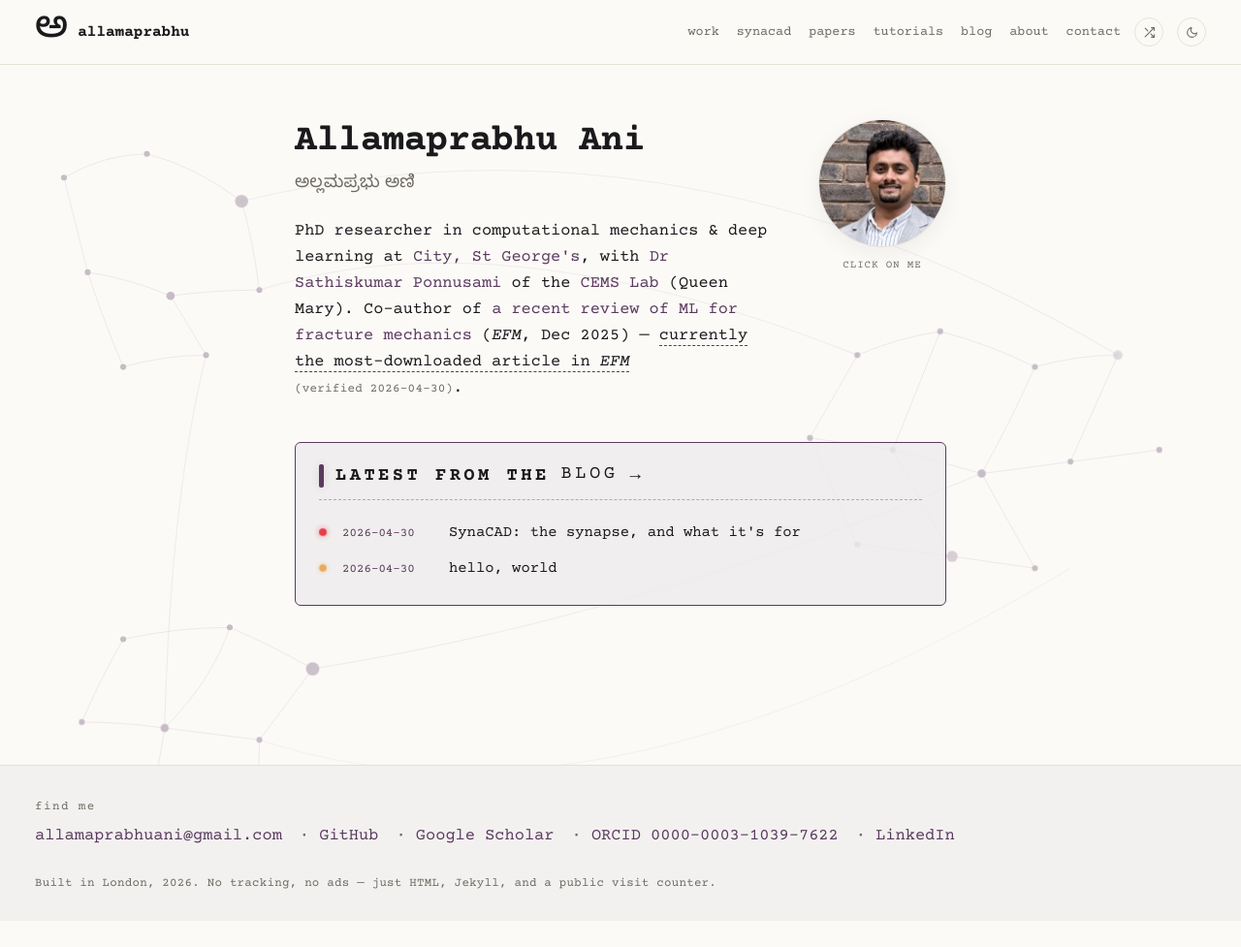
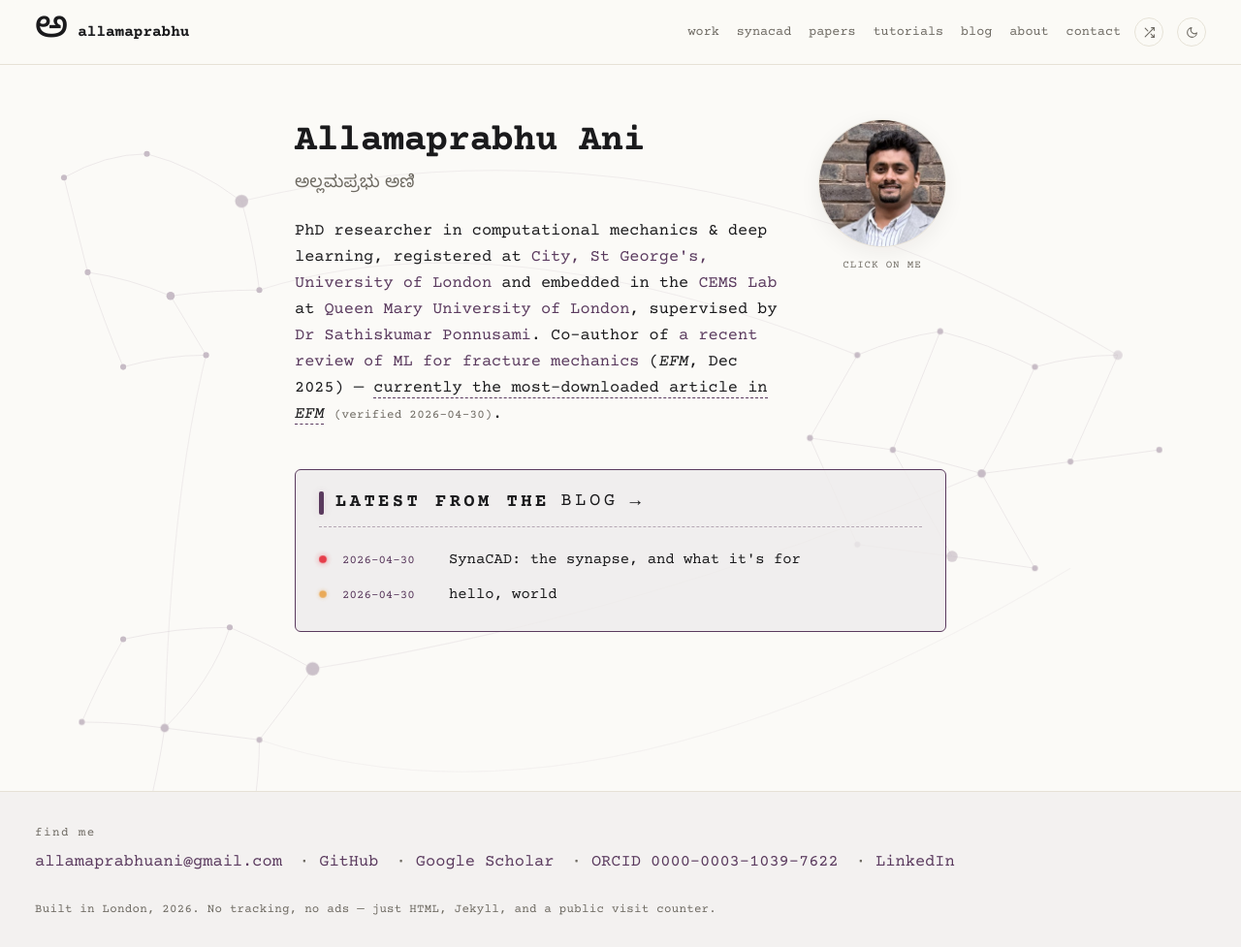
Before and after one commit to allamaprabhuani/allamaprabhuani.github.io, a Jekyll site: the page built from index.html, in a window 1280 px wide and 977 px high. Shown: the whole window at 97% size. Built offline with Jekyll 4.4.1, drawn with Linux system fonts in a browser that asks for light colours.

Commit message:
Add Queen Mary affiliation; fix upvote '·' freeze on uninitialized keys
- Hero tag now names both City, St George's (registered) and Queen Mary
  (CEMS Lab, where the PhD work happens) with the QMUL SEMS URL.
- JSON-LD affiliation promoted to an array of both institutions so search
  engines and ORCID consumers see the dual affiliation.
- Upvote counters: counterapi v1 returns 400 'record not found' until a
  key is first incremented; the old code left the placeholder '·' in
  that case (looked frozen). Default to 0 on any non-numeric response,
  and ship initial markup as 0 so the button never displays '·'.

```diff
--- a/index.html
+++ b/index.html
@@ -1,7 +1,7 @@
 ---
 layout: default
 landing: true
-description: A scrapbook of work, half-finished ideas, and tools. PhD researcher at City, St George's. Currently building SynaCAD.
+description: A scrapbook of work, half-finished ideas, and tools. PhD researcher at City, St George's, University of London and the CEMS Lab at Queen Mary University of London. Currently building SynaCAD.
 ---
 
 <!-- JSON-LD Person schema -->
@@ -15,10 +15,19 @@ description: A scrapbook of work, half-finished ideas, and tools. PhD researcher
   "image": "https://allamaprabhuani.github.io/assets/me.jpg",
   "email": "allamaprabhuani@gmail.com",
   "jobTitle": "Doctoral Researcher",
-  "affiliation": {
-    "@type": "CollegeOrUniversity",
-    "name": "City, St George's, University of London"
-  },
+  "affiliation": [
+    {
+      "@type": "CollegeOrUniversity",
+      "name": "City, St George's, University of London",
+      "url": "https://www.city.ac.uk/"
+    },
+    {
+      "@type": "CollegeOrUniversity",
+      "name": "Queen Mary University of London",
+      "url": "https://www.qmul.ac.uk/sems/",
+      "department": "School of Engineering and Materials Science (CEMS Lab)"
+    }
+  ],
   "knowsAbout": ["Computational Mechanics", "Phase-Field Fracture", "Deep Learning", "PyTorch", "Bruhn structural analysis", "GD&T", "Composite materials", "Neural Operators", "Physics-Informed Neural Networks", "Fracture Mechanics"],
   "worksFor": {
     "@type": "CollegeOrUniversity",
@@ -112,7 +121,7 @@ description: A scrapbook of work, half-finished ideas, and tools. PhD researcher
     <div class="hero-text">
       <h1>Allamaprabhu Ani</h1>
       <p class="kannada" lang="kn" aria-label="Allamaprabhu Ani in Kannada">ಅಲ್ಲಮಪ್ರಭು ಅಣಿ</p>
-      <p class="tag">PhD researcher in computational mechanics &amp; deep learning at <a href="https://www.city.ac.uk/">City, St George's</a>, with <a href="https://www.saponnusami.com/">Dr Sathiskumar Ponnusami</a> of the <a href="https://github.com/CEMS-Lab">CEMS Lab</a> (Queen Mary). Co-author of <a href="https://www.sciencedirect.com/science/article/pii/S0013794425009798">a recent review of ML for fracture mechanics</a> (<i>EFM</i>, Dec 2025) &mdash; <span class="proof-hover" tabindex="0">currently the most-downloaded article in <i>EFM</i><img class="proof-img" data-src="/assets/efm-most-downloaded.png" alt="Screenshot of Engineering Fracture Mechanics Most Downloaded list with this paper at #1, captured 2026-04-30" loading="lazy"></span> <span class="proof-stamp">(verified 2026-04-30)</span>.</p>
+      <p class="tag">PhD researcher in computational mechanics &amp; deep learning, registered at <a href="https://www.city.ac.uk/">City, St George's, University of London</a> and embedded in the <a href="https://github.com/CEMS-Lab">CEMS Lab</a> at <a href="https://www.qmul.ac.uk/sems/">Queen Mary University of London</a>, supervised by <a href="https://www.saponnusami.com/">Dr Sathiskumar Ponnusami</a>. Co-author of <a href="https://www.sciencedirect.com/science/article/pii/S0013794425009798">a recent review of ML for fracture mechanics</a> (<i>EFM</i>, Dec 2025) &mdash; <span class="proof-hover" tabindex="0">currently the most-downloaded article in <i>EFM</i><img class="proof-img" data-src="/assets/efm-most-downloaded.png" alt="Screenshot of Engineering Fracture Mechanics Most Downloaded list with this paper at #1, captured 2026-04-30" loading="lazy"></span> <span class="proof-stamp">(verified 2026-04-30)</span>.</p>
     </div>
     <!-- Replace assets/me.jpg with a 400x400 face crop. -->
     <div class="hero-photo">
@@ -255,12 +264,12 @@ description: A scrapbook of work, half-finished ideas, and tools. PhD researcher
   <h2>roadmap</h2>
   <p class="muted">A public to-do list. Upvote the things you want me to ship next, the count is real and lives forever (one vote per browser; honor system).</p>
   <ul class="stack bucket-list">
-    <li><span class="bucket-text"><span class="roadmap-target">2026</span><a href="https://allamaprabhuani.github.io/synacad/">SynaCAD</a> v1.0, open-source, that any engineering student in the world can run locally to design and certify a real part.</span> <button class="upvote" data-key="synacad-v1" aria-label="Upvote: SynaCAD v1.0"><span class="up-arrow">▲</span> <span class="up-count">·</span></button></li>
-    <li><span class="bucket-text"><span class="roadmap-target">2027+</span>A foundation model for fracture, trained on millions of GPU-hours of validated physics simulations, deployed as a public service.</span> <button class="upvote" data-key="fracture-foundation" aria-label="Upvote: Fracture foundation model"><span class="up-arrow">▲</span> <span class="up-count">·</span></button></li>
-    <li><span class="bucket-text"><span class="roadmap-target">someday</span>A short open video series explaining Bruhn, Niu and ESDU page by page, in the way I wish they had been explained to me.</span> <button class="upvote" data-key="bruhn-niu-esdu-videos" aria-label="Upvote: Bruhn / Niu / ESDU video series"><span class="up-arrow">▲</span> <span class="up-count">·</span></button></li>
-    <li><span class="bucket-text"><span class="roadmap-target">someday</span>An open dataset of GD&amp;T mistakes from production drawings, the wrong tolerances, the unholdable callouts, the things that cost hours on the shop floor.</span> <button class="upvote" data-key="gdt-mistakes-dataset" aria-label="Upvote: GD&T mistakes dataset"><span class="up-arrow">▲</span> <span class="up-count">·</span></button></li>
-    <li><span class="bucket-text"><span class="roadmap-target">someday</span>A small library of solved Bruhn problems with code, for every junior stress engineer Googling at 2am.</span> <button class="upvote" data-key="solved-bruhn-library" aria-label="Upvote: Solved Bruhn library"><span class="up-arrow">▲</span> <span class="up-count">·</span></button></li>
-    <li><span class="bucket-text"><span class="roadmap-target">one day</span>A raga concert in front of an audience that includes engineers I admire. Adventurous goal.</span> <button class="upvote" data-key="raga-concert" aria-label="Upvote: Raga concert"><span class="up-arrow">▲</span> <span class="up-count">·</span></button></li>
+    <li><span class="bucket-text"><span class="roadmap-target">2026</span><a href="https://allamaprabhuani.github.io/synacad/">SynaCAD</a> v1.0, open-source, that any engineering student in the world can run locally to design and certify a real part.</span> <button class="upvote" data-key="synacad-v1" aria-label="Upvote: SynaCAD v1.0"><span class="up-arrow">▲</span> <span class="up-count">0</span></button></li>
+    <li><span class="bucket-text"><span class="roadmap-target">2027+</span>A foundation model for fracture, trained on millions of GPU-hours of validated physics simulations, deployed as a public service.</span> <button class="upvote" data-key="fracture-foundation" aria-label="Upvote: Fracture foundation model"><span class="up-arrow">▲</span> <span class="up-count">0</span></button></li>
+    <li><span class="bucket-text"><span class="roadmap-target">someday</span>A short open video series explaining Bruhn, Niu and ESDU page by page, in the way I wish they had been explained to me.</span> <button class="upvote" data-key="bruhn-niu-esdu-videos" aria-label="Upvote: Bruhn / Niu / ESDU video series"><span class="up-arrow">▲</span> <span class="up-count">0</span></button></li>
+    <li><span class="bucket-text"><span class="roadmap-target">someday</span>An open dataset of GD&amp;T mistakes from production drawings, the wrong tolerances, the unholdable callouts, the things that cost hours on the shop floor.</span> <button class="upvote" data-key="gdt-mistakes-dataset" aria-label="Upvote: GD&T mistakes dataset"><span class="up-arrow">▲</span> <span class="up-count">0</span></button></li>
+    <li><span class="bucket-text"><span class="roadmap-target">someday</span>A small library of solved Bruhn problems with code, for every junior stress engineer Googling at 2am.</span> <button class="upvote" data-key="solved-bruhn-library" aria-label="Upvote: Solved Bruhn library"><span class="up-arrow">▲</span> <span class="up-count">0</span></button></li>
+    <li><span class="bucket-text"><span class="roadmap-target">one day</span>A raga concert in front of an audience that includes engineers I admire. Adventurous goal.</span> <button class="upvote" data-key="raga-concert" aria-label="Upvote: Raga concert"><span class="up-arrow">▲</span> <span class="up-count">0</span></button></li>
   </ul>
 </section>
 
--- a/site.js
+++ b/site.js
@@ -187,10 +187,14 @@
       if (voted) btn.classList.add('voted');
 
       // Trailing slash matters — see visit-counter note above.
+      // counterapi returns 400 "record not found" until the key is first
+      // incremented, so treat any non-numeric response as 0 (not "—" or "·").
       fetch('https://api.counterapi.dev/v1/' + ns + '/' + key + '/')
-        .then(function(r){ return r.json(); })
-        .then(function(d){ if (d && typeof d.count === 'number') countEl.textContent = d.count; })
-        .catch(function(){ countEl.textContent = '—'; });
+        .then(function(r){ return r.json().catch(function(){ return null; }); })
+        .then(function(d){
+          countEl.textContent = (d && typeof d.count === 'number') ? d.count : 0;
+        })
+        .catch(function(){ countEl.textContent = 0; });
 
       btn.addEventListener('click', function(){
         if (btn.classList.contains('voted') || btn.disabled) return;
```
